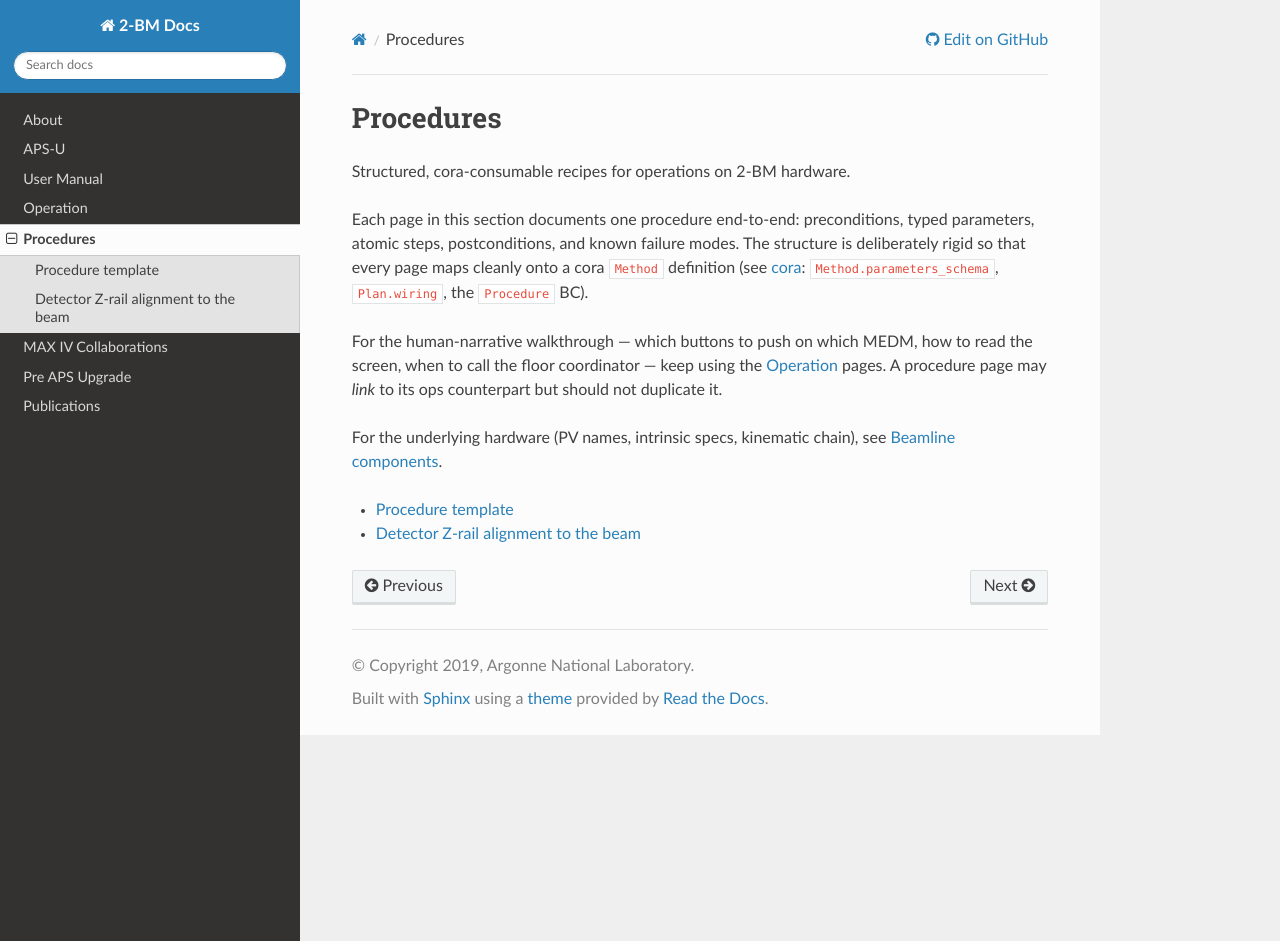
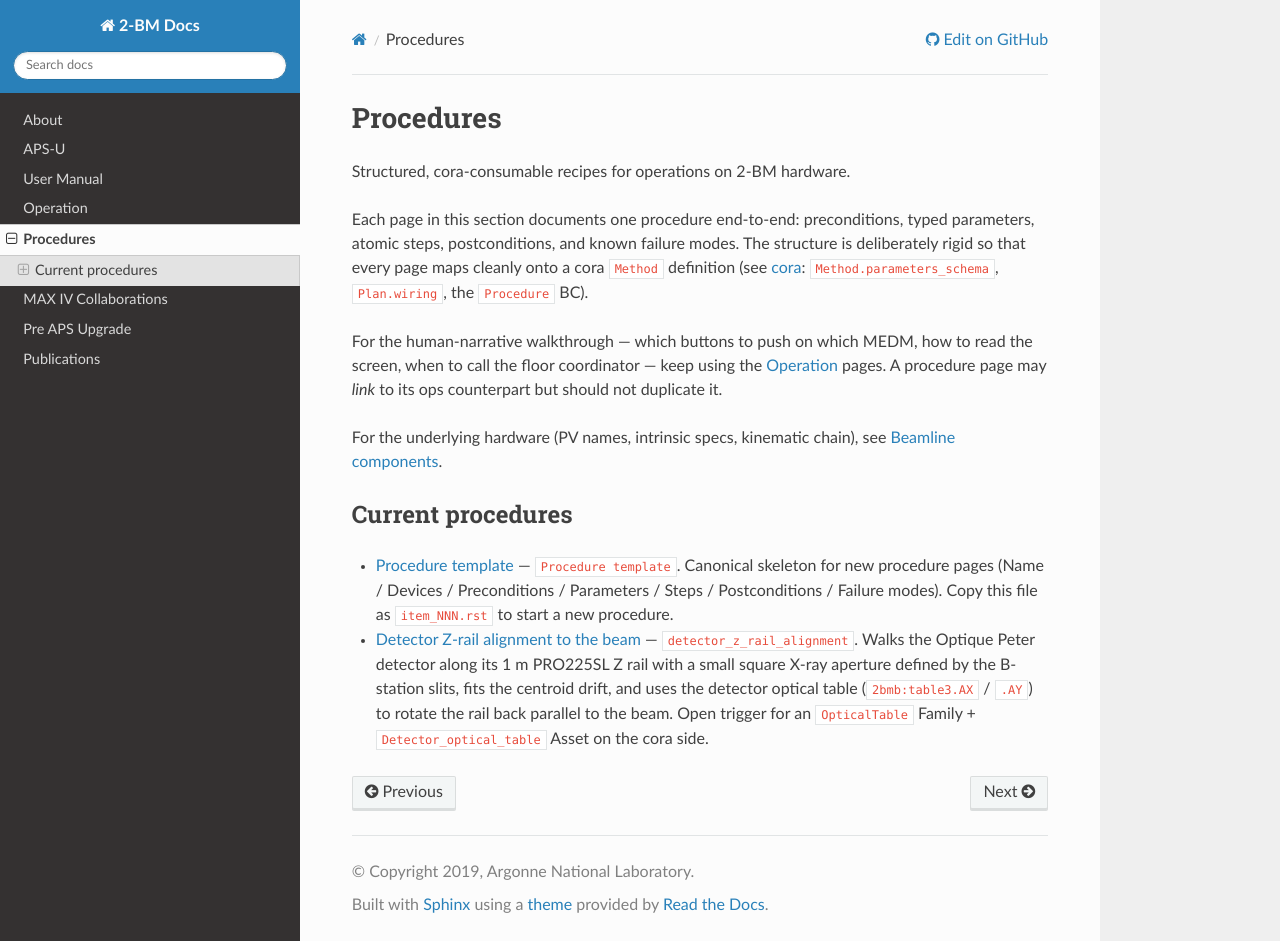
Before and after one commit to xray-imaging/2bm-docs, a Sphinx documentation site: the page built from docs/source/procedures.rst, in a window 1280 px wide and 941 px high. Built offline with Sphinx 7.4.7 and the Read the Docs theme 3.1.0, drawn with Linux system fonts in a browser that asks for light colours; the version number could not be read and is left out.

Commit message:
docs: cross-link the detector Z-rail alignment procedure from item_020 + procedures index
Two small additions tying procedures/item_002 to the rest of the
site:

- manual/item_020.rst (Detector optical table block): add a
  trailing note pointing at procedures/item_002 as the procedure
  that commands 2bmb:table3.AX / .AY. Mentions the open cora
  trigger (OpticalTable Family + Detector_optical_table Asset).

- procedures.rst: add a 'Current procedures' bullet list above
  the (now-hidden) glob toctree so readers see what procedures
  exist, with one-line summaries pointing at the template
  (item_001) and the detector Z-rail alignment (item_002).
  The :hidden: toctree still gives Sphinx the parent-child
  hierarchy needed for navigation widgets and 'previous / next'
  links, just without rendering a second list on the page.

```diff
--- a/docs/source/procedures.rst
+++ b/docs/source/procedures.rst
@@ -19,8 +19,27 @@
 For the underlying hardware (PV names, intrinsic specs, kinematic
 chain), see :doc:`manual/item_020`.
 
+
+Current procedures
+==================
+
+- :doc:`procedures/item_001` — ``Procedure template``. Canonical
+  skeleton for new procedure pages (Name / Devices / Preconditions /
+  Parameters / Steps / Postconditions / Failure modes). Copy this
+  file as ``item_NNN.rst`` to start a new procedure.
+- :doc:`procedures/item_002` —
+  ``detector_z_rail_alignment``. Walks the Optique Peter detector
+  along its 1 m PRO225SL Z rail with a small square X-ray aperture
+  defined by the B-station slits, fits the centroid drift, and uses
+  the detector optical table (``2bmb:table3.AX`` / ``.AY``) to
+  rotate the rail back parallel to the beam. Open trigger for an
+  ``OpticalTable`` Family + ``Detector_optical_table`` Asset on the
+  cora side.
+
+
 .. toctree::
    :glob:
    :maxdepth: 1
+   :hidden:
 
    procedures/item*
```
Also changed, not shown: docs/source/manual/item_020.rst (+11 -0 lines).
